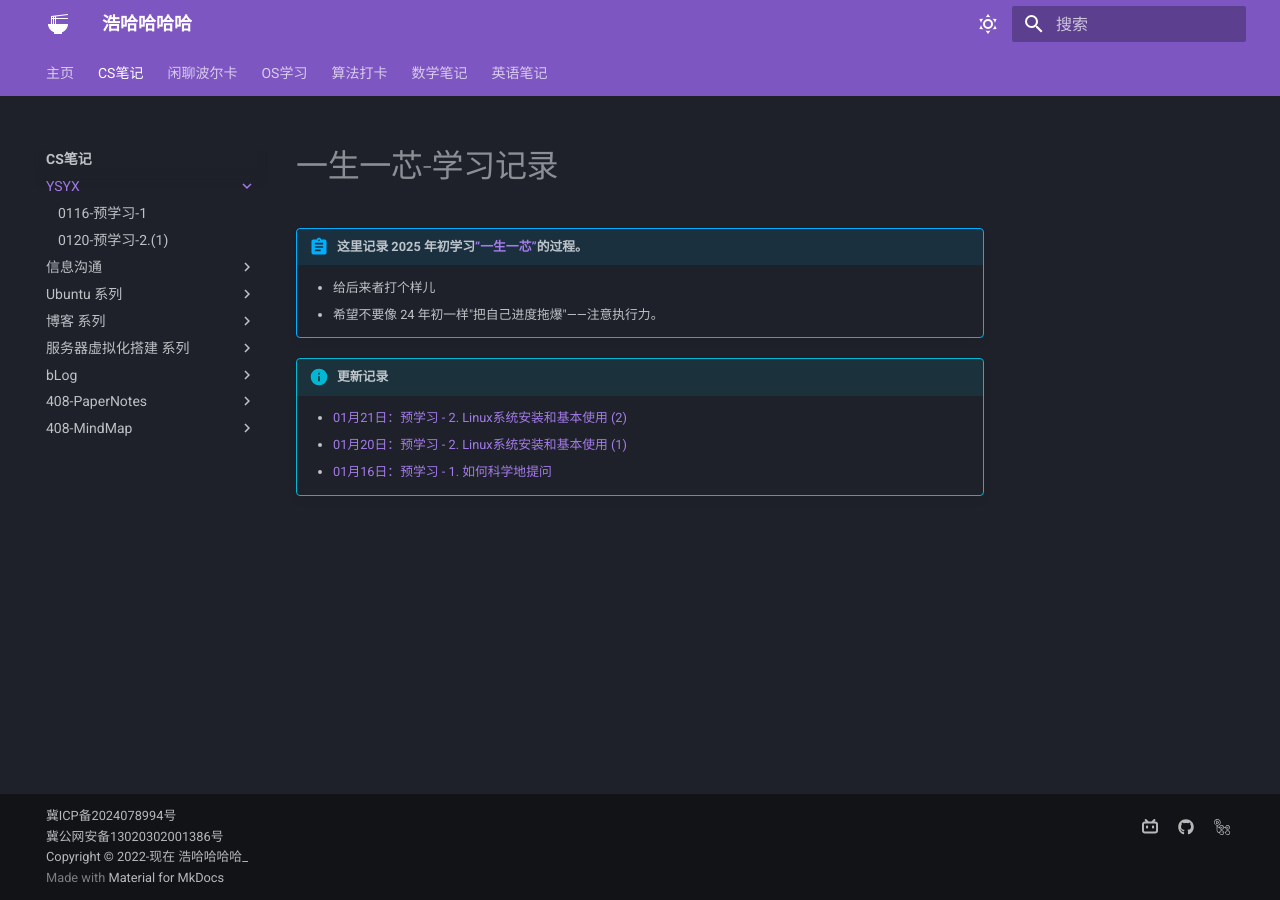
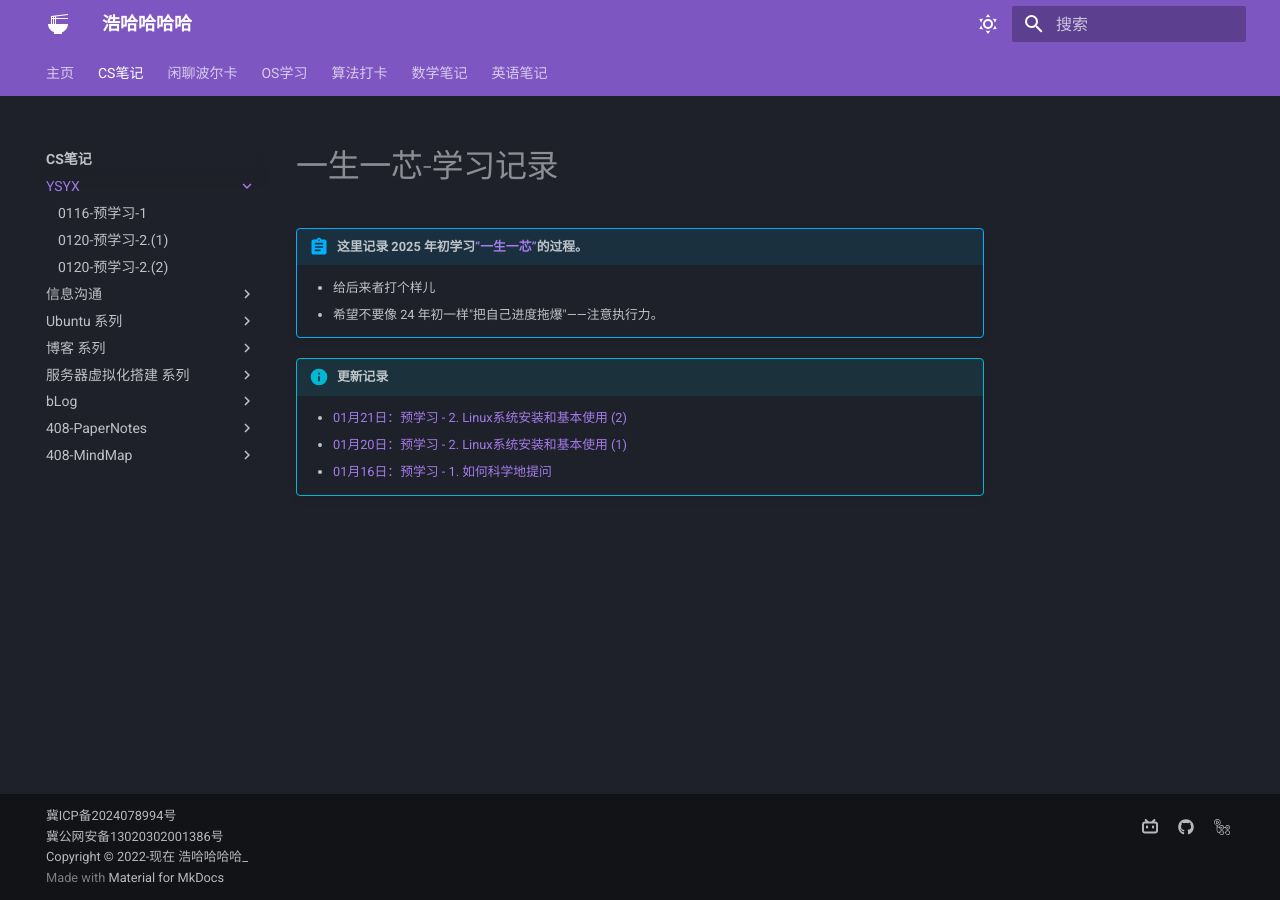
Before and after one commit to Haohahahaha/cs, an MkDocs documentation site: the page built from docs/ysyx/index.md, in a window 1280 px wide. Built offline with MkDocs 1.6.1 and Material for MkDocs 9.7.7, drawn with Linux system fonts in a browser that asks for light colours.

Commit message:
2025-01-22_01:20:43 update

```diff
--- a/mkdocs.yml
+++ b/mkdocs.yml
@@ -46,6 +46,7 @@ nav:
       - ysyx/index.md
       - 0116-预学习-1: ysyx/0116/log.md
       - 0120-预学习-2.(1): ysyx/0120/log.md
+      - 0120-预学习-2.(2): ysyx/0121/log.md
     - 信息沟通:
       - 信息的编解码能力: greenhand/de-en-code/de-en-code-info.md
       - 提问の二三事: greenhand/ask-question-zbt/ask-zbt.md
```
